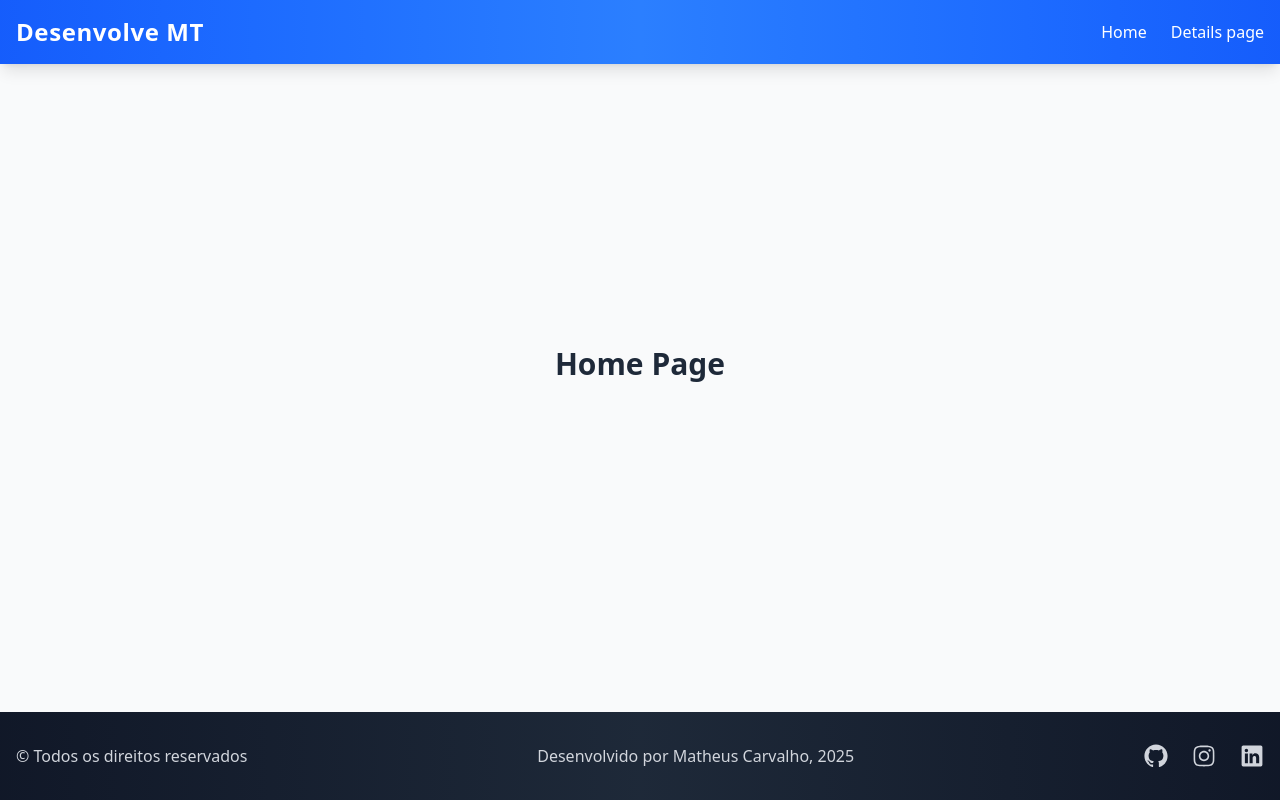
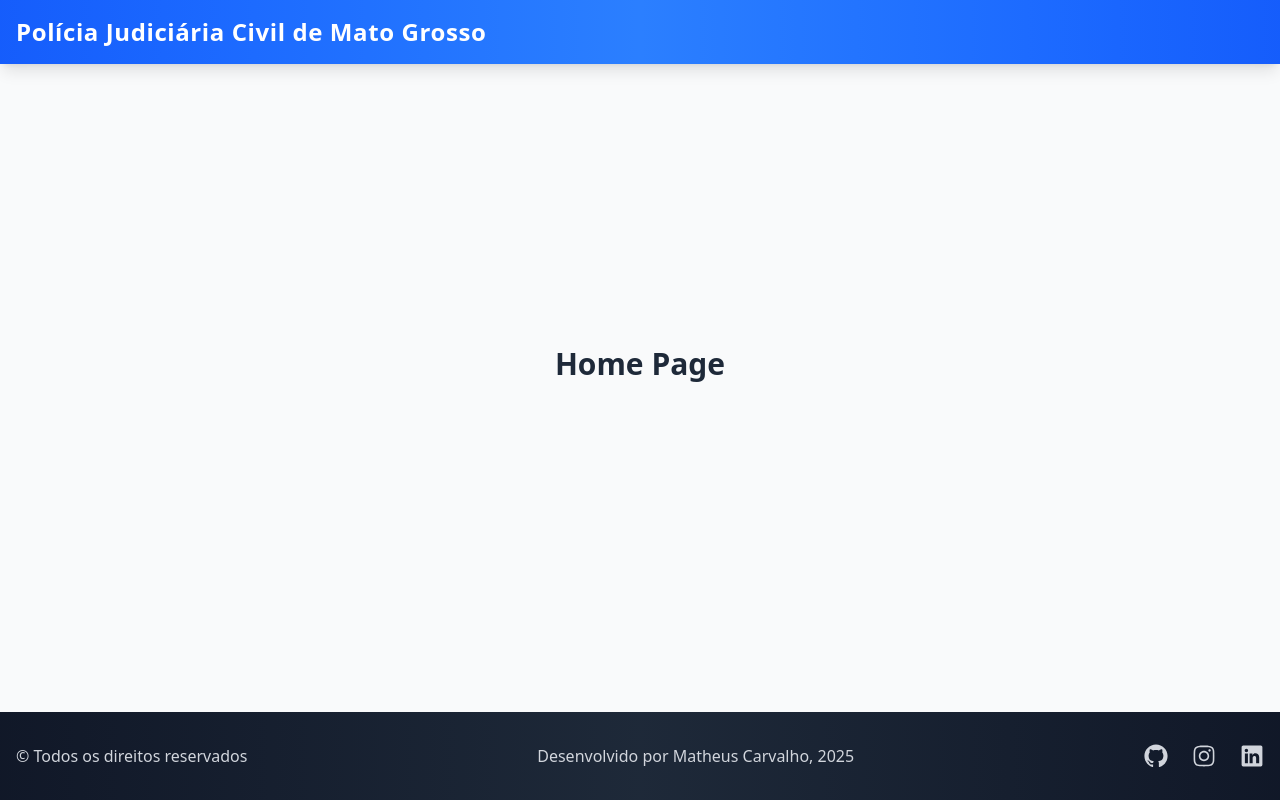
Before and after one commit to matheusscarvalho1/desenvolveMT-projeto-pratico, a React (Vite) app: page / in a window 1280 px wide. Built offline with nearby package versions, Linux system fonts and the light colour scheme.

Commit message:
feat: Deleting tags <a> header component

```diff
--- a/src/pages/components/Header.tsx
+++ b/src/pages/components/Header.tsx
@@ -3,22 +3,15 @@ const Header = () => {
     <header className="bg-gradient-to-r from-blue-600 via-blue-500 to-blue-600 text-white shadow-lg">
       <div className="container mx-auto flex items-center justify-between p-4">
         <div className="flex items-center space-x-2">
-          <h1 className="text-2xl font-bold tracking-wide">Desenvolve MT</h1>
+          <h1 className="text-2xl font-bold tracking-wide">
+            <a
+              href="/"
+              className="transition-colors duration-200 hover:text-gray-200"
+            >
+              Polícia Judiciária Civil de Mato Grosso
+            </a>
+          </h1>
         </div>
-        <nav className="flex items-center space-x-6">
-          <a
-            href="/"
-            className="transition-colors duration-200 hover:text-gray-200"
-          >
-            Home
-          </a>
-          <a
-            href="/details"
-            className="transition-colors duration-200 hover:text-gray-200"
-          >
-            Details page
-          </a>
-        </nav>
       </div>
     </header>
   );
```
